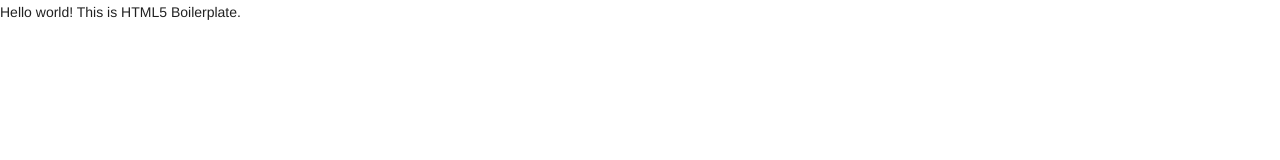
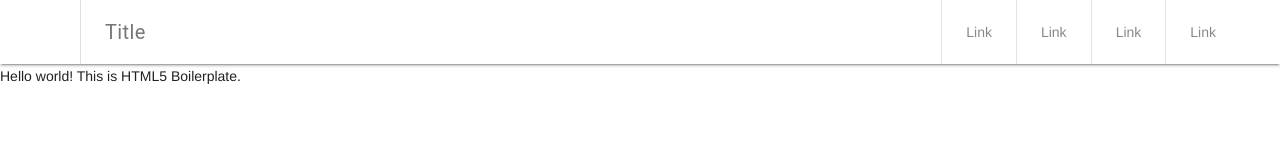
Before and after one commit to alterani/mdl, a website: page index.html in a window 1280 px wide. Drawn offline with nearby package versions, Linux system fonts and the light colour scheme.

Commit message:
creata toolbar bianca

```diff
--- /dev/null
+++ b/css/cateringmilano.css
@@ -0,0 +1,27 @@
+/* ==========================================================================
+   CATERINGMILANO:IT Personalizzazioni adhoc per cateringmilano.it
+   ========================================================================== */
+
+.mdl-layout__header {
+    background: #fff;
+
+
+}
+.mdl-layout__header-row .mdl-navigation__link {
+    color: #767676;
+    border-left: 1px solid #dce0e0;
+
+
+}
+.mdl-layout__header .mdl-layout__drawer-button {
+    color: #767676;
+
+}
+.mdl-layout__header-row .mdl-layout-title {
+  color: #767676;
+  border-left: 1px solid #dce0e0;
+  line-height: 64px;
+    padding: 0 24px;
+
+
+}
--- a/css/main.css
+++ b/css/main.css
@@ -53,7 +53,7 @@
 
 
 /* ==========================================================================
-   Author's custom styles
+   CATERINGMILANO:IT custom styles
    ========================================================================== */
 
 
--- a/index.html
+++ b/index.html
@@ -21,13 +21,51 @@
         <link rel="stylesheet" href="https://code.getmdl.io/1.2.1/material.indigo-pink.min.css">
         <script defer src="https://code.getmdl.io/1.2.1/material.min.js"></script>
 
+        <!-- CSS CUSTOM PER CATERINGMILANO.it-->
+        <link rel="stylesheet" href="css/cateringmilano.css">
+
 
 
     </head>
     <body>
 
 
-        <p>Hello world! This is HTML5 Boilerplate.</p>
+        <!-- Always shows a header, even in smaller screens. -->
+        <div class="mdl-layout mdl-js-layout mdl-layout--fixed-header">
+          <header class="mdl-layout__header">
+            <div class="mdl-layout__header-row">
+              <!-- Title -->
+              <span class="mdl-navigation mdl-layout-title">Title</span>
+              <!-- Add spacer, to align navigation to the right -->
+              <div class="mdl-layout-spacer"></div>
+              <!-- Navigation. We hide it in small screens. -->
+              <nav class="mdl-navigation mdl-layout--large-screen-only">
+                <a class="mdl-navigation__link" href="">Link</a>
+                <a class="mdl-navigation__link" href="">Link</a>
+                <a class="mdl-navigation__link" href="">Link</a>
+                <a class="mdl-navigation__link" href="">Link</a>
+              </nav>
+            </div>
+          </header>
+          <div class="mdl-layout__drawer">
+            <span class="mdl-layout-title">Title</span>
+            <nav class="mdl-navigation">
+              <a class="mdl-navigation__link" href="">Link</a>
+              <a class="mdl-navigation__link" href="">Link</a>
+              <a class="mdl-navigation__link" href="">Link</a>
+              <a class="mdl-navigation__link" href="">Link</a>
+            </nav>
+          </div>
+          <main class="mdl-layout__content">
+            <div class="page-content"><!-- Your content goes here -->
+                <p>Hello world! This is HTML5 Boilerplate.</p>
+            </div>
+          </main>
+        </div>
+
+
+
+
 
         <script src="//ajax.googleapis.com/ajax/libs/jquery/1.11.2/jquery.min.js"></script>
         <script>window.jQuery || document.write('<script src="js/vendor/jquery-1.11.2.min.js"><\/script>')</script>
```
Also changed, not shown: sorgenti/inone_logo/16.ico (added), sorgenti/inone_logo/16.png (added), sorgenti/inone_logo/32.ico (added), sorgenti/inone_logo/32.png (added), sorgenti/inone_logo/64.ico (added), sorgenti/inone_logo/64.png (added), sorgenti/inone_logo/multi-res.ico (added), 4 other files.
